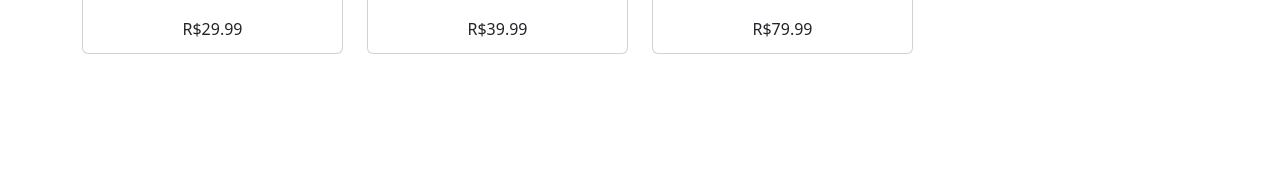
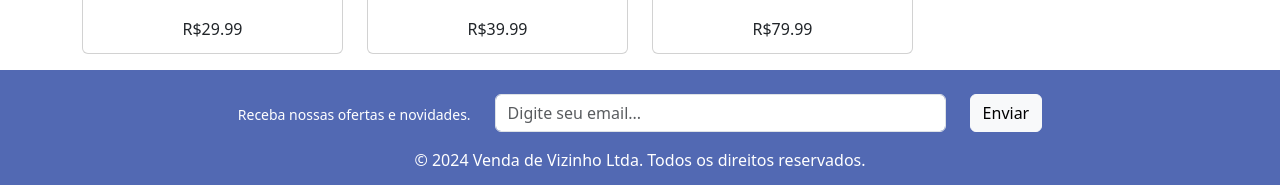
Before and after one commit to denisonkolling/venda-vizinho-react, a React (Vite) app: page / in a window 1280 px wide. Shown: the part 1330-1515 px from the top of the page. Before the commit the page ends 1403 px from the top, so only its background shows below. Built offline with nearby package versions, Linux system fonts and the light colour scheme.

Commit message:
feat: add gooter page

```diff
--- a/src/App.tsx
+++ b/src/App.tsx
@@ -1,12 +1,14 @@
 import Header from './components/Header'
 import 'bootstrap/dist/css/bootstrap.min.css';
 import Home from './pages/Home';
+import Footer from './components/Footer';
 
 function App() {
 	return (
 		<>
 			<Header />
 			<Home />
+			<Footer />
 		</>
 	);
 }
--- /dev/null
+++ b/src/components/Footer.tsx
@@ -0,0 +1,47 @@
+import { Button, Form } from 'react-bootstrap';
+
+const Footer = () => {
+	return (
+		<>
+			<footer
+				className="text-center text-white"
+				style={{ backgroundColor: '#5269b3' }}>
+				<div className="container pt-4">
+					<section className="">
+						<form action="">
+							<div className="row d-flex justify-content-center">
+								<div className="col-auto">
+									<div className="pt-2">
+										<Form.Text className="text-white">
+											Receba nossas ofertas e novidades.
+										</Form.Text>
+									</div>
+								</div>
+
+								<div className="col-md-5 col-12">
+									<Form.Control
+										type="email"
+										placeholder="Digite seu email..."></Form.Control>
+								</div>
+
+								<div className="col-auto">
+									<Button type="submit" variant="light">
+										Enviar
+									</Button>
+								</div>
+							</div>
+						</form>
+					</section>
+				</div>
+
+				<div className="text-center p-3">
+					<span>
+						© 2024 Venda de Vizinho Ltda. Todos os direitos reservados.
+					</span>
+				</div>
+			</footer>
+		</>
+	);
+};
+
+export default Footer;
```
